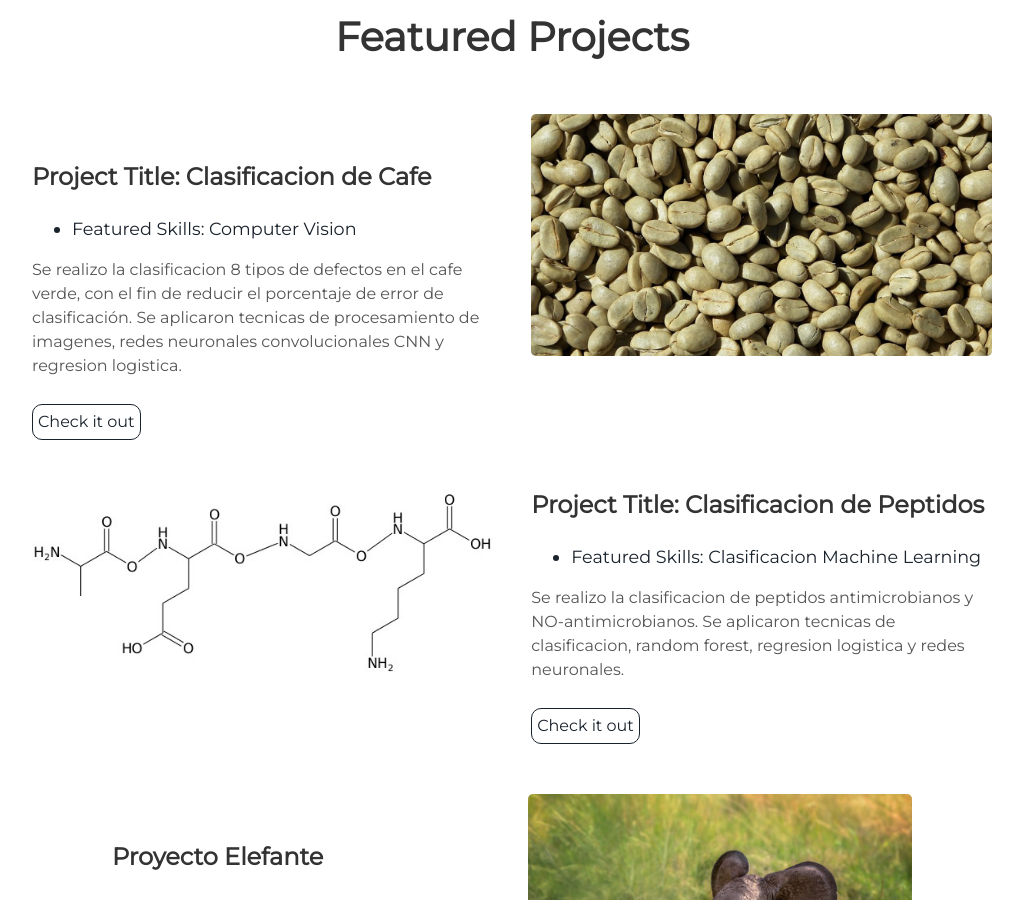
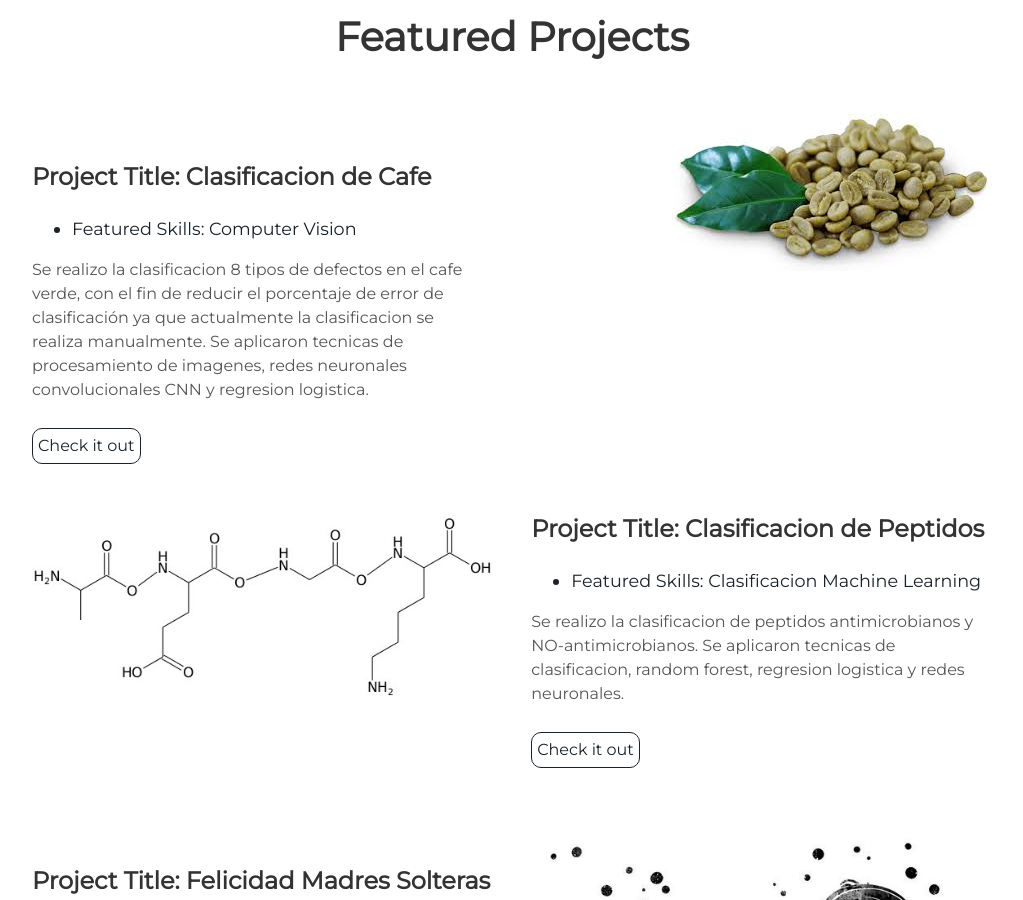
Before and after one commit to oecorrechag/Resume, a Jekyll site: the page built from index.html, in a window 1280 px wide and 900 px high, scrolled down 1585 px. Shown: the whole window, without its empty margins (128-1151 px from the left). Built offline with Jekyll 4.4.1, drawn with Linux system fonts in a browser that asks for light colours; some of the changed text lies outside the part shown.

```diff
--- a/_includes/projects.html
+++ b/_includes/projects.html
@@ -10,7 +10,7 @@
     <ul>
       <li> Featured Skills: Computer Vision</li>
     </ul>
-    <p>Se realizo la clasificacion 8 tipos de defectos en el cafe verde, con el fin de reducir el porcentaje de error de clasificación. Se aplicaron tecnicas de procesamiento de imagenes, redes neuronales convolucionales CNN y regresion logistica.</p>
+    <p>Se realizo la clasificacion 8 tipos de defectos en el cafe verde, con el fin de reducir el porcentaje de error de clasificación ya que actualmente la clasificacion se realiza manualmente. Se aplicaron tecnicas de procesamiento de imagenes, redes neuronales convolucionales CNN y regresion logistica.</p>
     <a class="project-link" href="https://github.com/oecorrechag/COVID_19_PP">Check it out</a>
   </div>
 </div>
@@ -29,14 +29,27 @@
 </div>
 <div class="user-projects">
   <div class="images-right">
-    <img alt="mountains" src="{{ "/assets/img/elefante.jpg" | prepend: site.baseurl }}" />
+    <img alt="mountains" src="{{ "/assets/img/Madre.jpg" | prepend: site.baseurl }}" />
   </div>
   <div class="contents">
-    <h3> Proyecto Elefante </h3>
+    <h3> Project Title: Felicidad Madres Solteras </h3>
     <ul>
-      <li> Juego </li>
+      <li> Featured Skills: Networks </li>
     </ul>
-    <p>Un elefante se columpiaba.</p>
+    <p>Se realizo un modelo lineal para la prediccion de la felicidad de una madre soltera, ademas se realizo la descripcion grafica por medio de grafico de networks .</p>
+    <a class="project-link" href="">Check it out</a>
+  </div>
+</div>
+<div class="user-projects">
+  <div class="images-left">
+    <img alt="mountains" src="{{ "/assets/img/Elefante.jpg" | prepend: site.baseurl }}" />
+  </div>
+  <div class="contents-right">
+    <h3> Project Title: Elefante </h3>
+    <ul>
+      <li> Featured Skills: Cancion</li>
+    </ul>
+    <p>Un elefante se columpiaba sobre la tela de una araña.</p>
     <a class="project-link" href="https://github.com/oecorrechag/Proyecto-India">Check it out</a>
   </div>
 </div>
```
Also changed, not shown: assets/img/Cafe.JPG, assets/img/madre.jpg (added), src/img/Cafe.JPG, src/img/madre.jpg (added).
